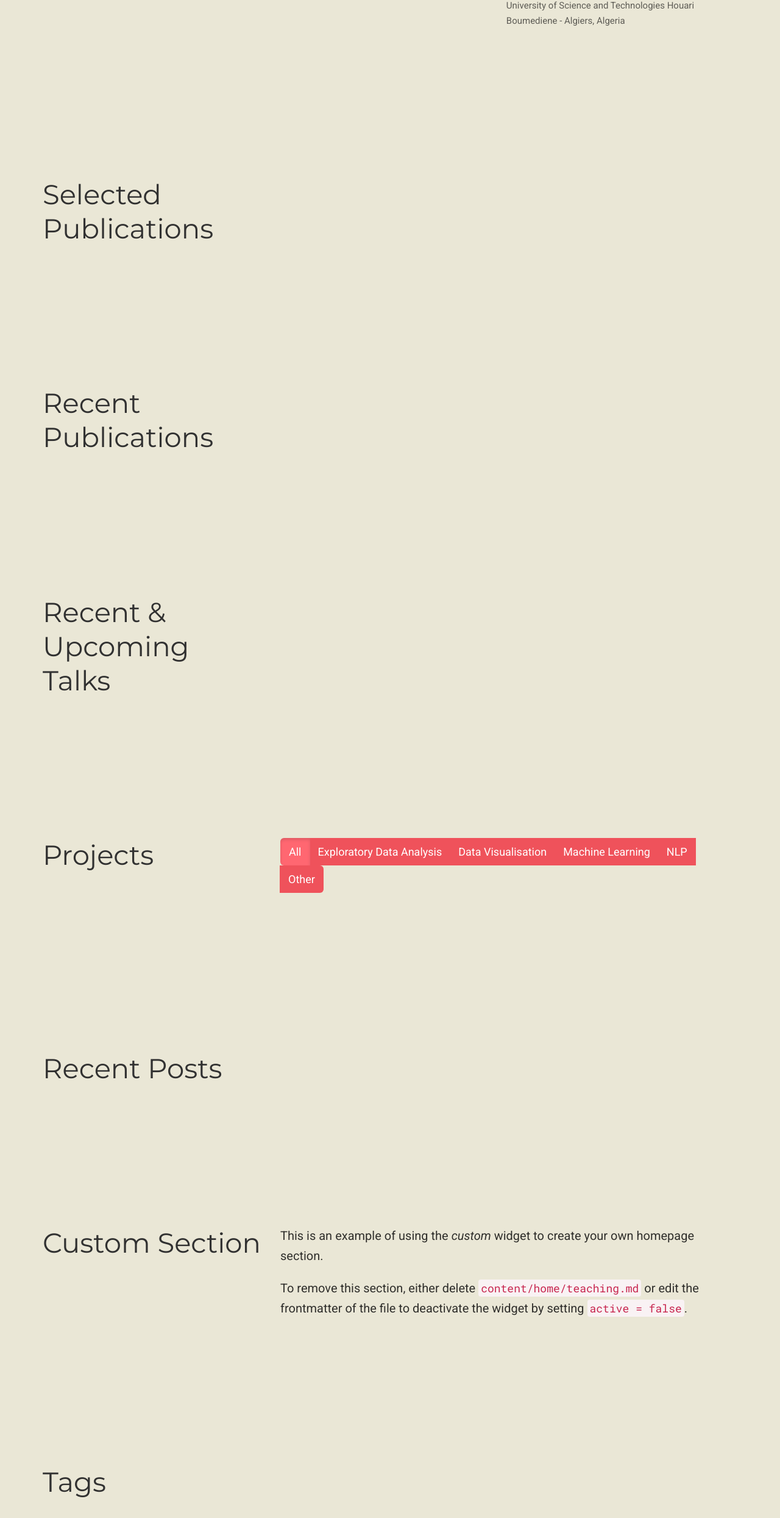
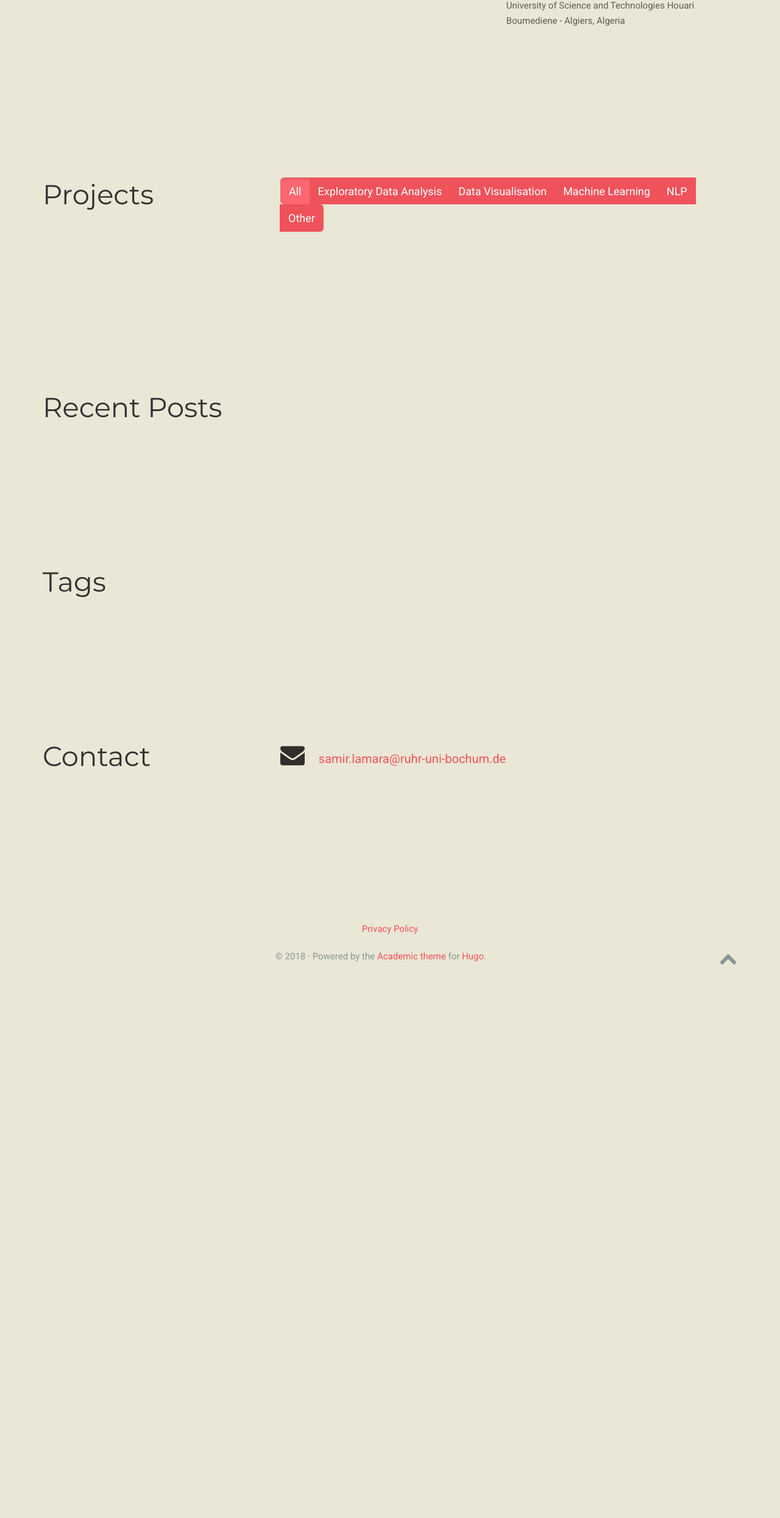
Before and after one commit to slamara/slamara.github.io, a plain HTML site: page index.html in a window 1280 px wide. Shown: the part 932-3421 px from the top of the page at 61% size. After the commit the page ends 2573 px from the top, so only its background shows below. Drawn offline with nearby package versions, Linux system fonts and the light colour scheme; some packages are replaced by stand-ins of ours; some icons are missing.

Commit message:
delete PubAndTalk

```diff
--- a/index.html
+++ b/index.html
@@ -409,99 +409,6 @@
 
 
 
-  <section id="publications_selected" class="home-section">
-    <div class="container">
-
-
-
-
-<div class="row">
-  <div class="col-xs-12 col-md-4 section-heading">
-    <h1>Selected Publications</h1>
-
-  </div>
-  <div class="col-xs-12 col-md-8">
-
-
-
-
-
-
-
-
-
-  </div>
-</div>
-
-    </div>
-  </section>
-
-
-
-
-
-  <section id="publications" class="home-section">
-    <div class="container">
-
-
-
-
-
-<div class="row">
-  <div class="col-xs-12 col-md-4 section-heading">
-    <h1>Recent Publications</h1>
-
-
-  </div>
-  <div class="col-xs-12 col-md-8">
-
-
-
-
-
-
-
-
-
-
-
-  </div>
-</div>
-
-    </div>
-  </section>
-
-
-
-
-
-  <section id="talks" class="home-section">
-    <div class="container">
-
-
-
-
-
-<div class="row">
-  <div class="col-xs-12 col-md-4 section-heading">
-    <h1>Recent &amp; Upcoming Talks</h1>
-
-
-  </div>
-  <div class="col-xs-12 col-md-8">
-
-
-
-  </div>
-</div>
-
-    </div>
-  </section>
-
-
-
-
-
   <section id="projects" class="home-section">
     <div class="container">
 
@@ -612,33 +519,6 @@
 
 
   </div>
-</div>
-
-    </div>
-  </section>
-
-
-
-
-
-  <section id="teaching" class="home-section">
-    <div class="container">
-
-
-
-<div class="row">
-
-  <div class="col-xs-12 col-md-4 section-heading">
-    <h1>Custom Section</h1>
-
-  </div>
-  <div class="col-xs-12 col-md-8">
-    <p>This is an example of using the <em>custom</em> widget to create your own homepage section.</p>
-
-<p>To remove this section, either delete <code>content/home/teaching.md</code> or edit the frontmatter of the file to deactivate the widget by setting <code>active = false</code>.</p>
-
-  </div>
-
 </div>
 
     </div>
```
Also changed, not shown: home/index.xml (+0 -37 lines), sitemap.xml (+0 -16 lines).
